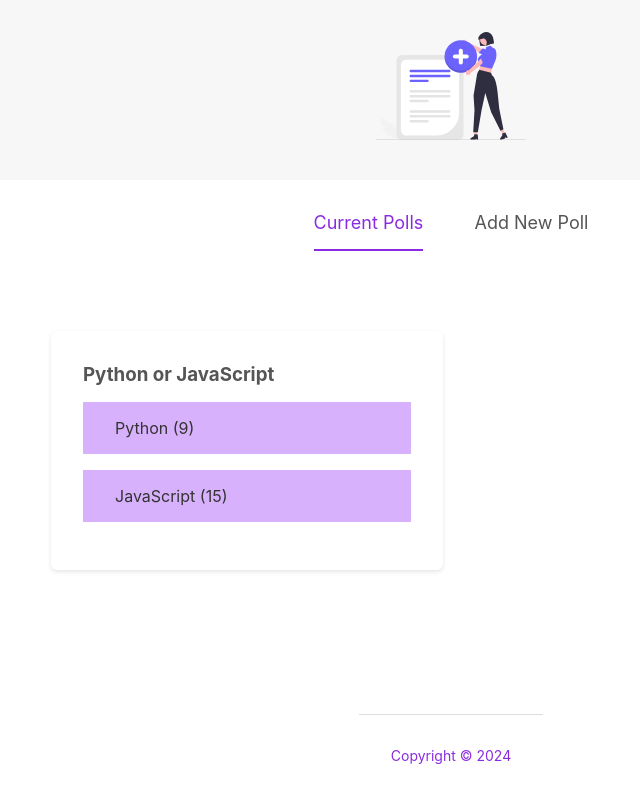
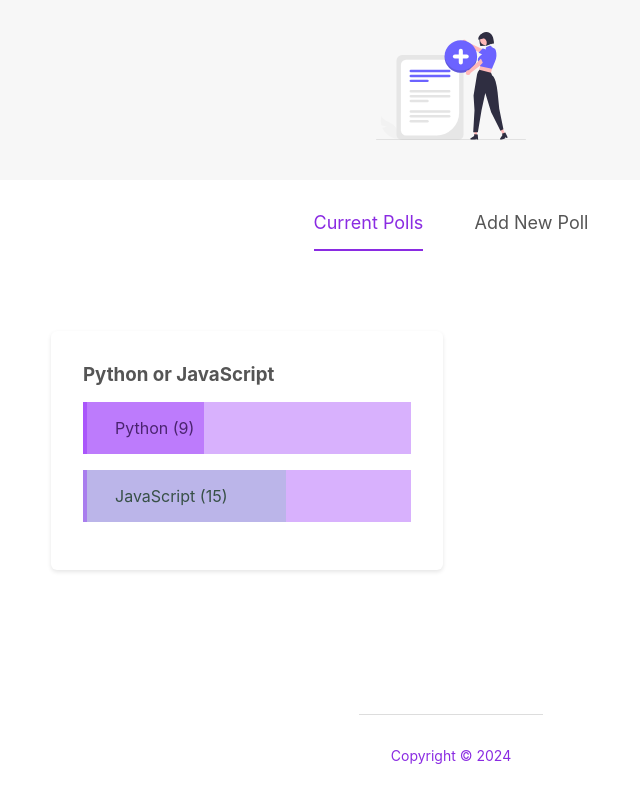
Before and after one commit to NoobMaester/polls, a Svelte app: page / in a window 1280 px wide. Shown: the top 802 px of the page, without its empty margins (189-829 px from the left). Built offline with nearby package versions, Linux system fonts and the light colour scheme.

Commit message:
vote bars

```diff
--- a/src/components/PollDetails.svelte
+++ b/src/components/PollDetails.svelte
@@ -10,7 +10,13 @@
     dispatch('vote', {option: option, id:id})
   }
 
+  //reactive values
+  $:totalVotes = poll.votesA + poll.votesB;
+  $: percentA = Math.floor(100/ totalVotes * poll.votesA)
+  $: percentB = Math.floor(100/ totalVotes * poll.votesB)
+
 </script>
+
 
 <Card>
   <div class="poll">
@@ -19,14 +25,16 @@
 
     <!-- svelte-ignore a11y-click-events-have-key-events -->
     <div class="answer" on:click={() => handleVote('a', poll.id)}>
-      <div class="percent-a"></div>
+      <!-- svelte-ignore missing-declaration -->
+      <div class="percent percent-a" style="width: {percentA}%"></div>
       <span>{poll.answerA} ({poll.votesA})</span>
     </div>
 
 
     <!-- svelte-ignore a11y-click-events-have-key-events -->
     <div class="answer" on:click={() => handleVote('b', poll.id)}>
-      <div class="percent-b"></div>
+      <!-- svelte-ignore missing-declaration -->
+      <div class="percent percent-b" style="width: {percentB}%"></div>
       <span>{poll.answerB} ({poll.votesB})</span>
     </div>
   </div>
@@ -50,4 +58,17 @@
     display: inline-block;
     padding: 1rem 2rem;
   }
+  .percent{
+    height: 100%;
+    position: absolute;
+    box-sizing: border-box;
+  }
+  .percent-a{
+    border-left: 4px solid rgba(129, 3, 247, 0.306);
+    background: rgba(129, 3, 247, 0.306);
+  }
+  .percent-b{
+    border-left: 4px solid rgba(129, 3, 247, 0.306);;
+    background: rgba(69, 196, 150, 0.2);
+  }
 </style>
```
